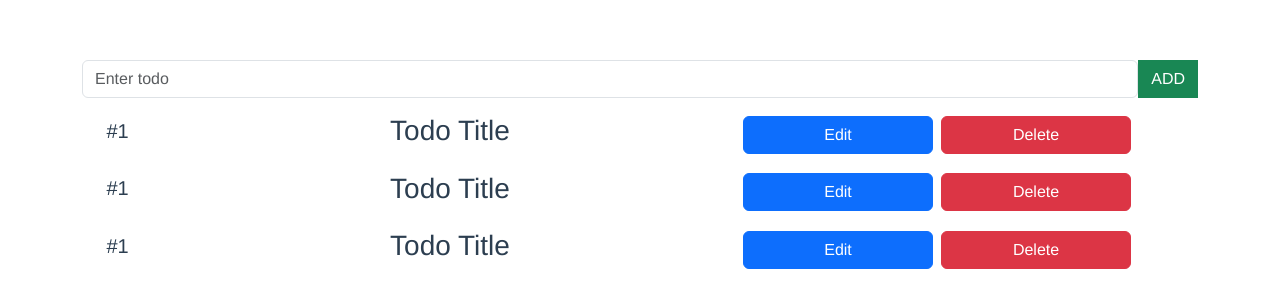
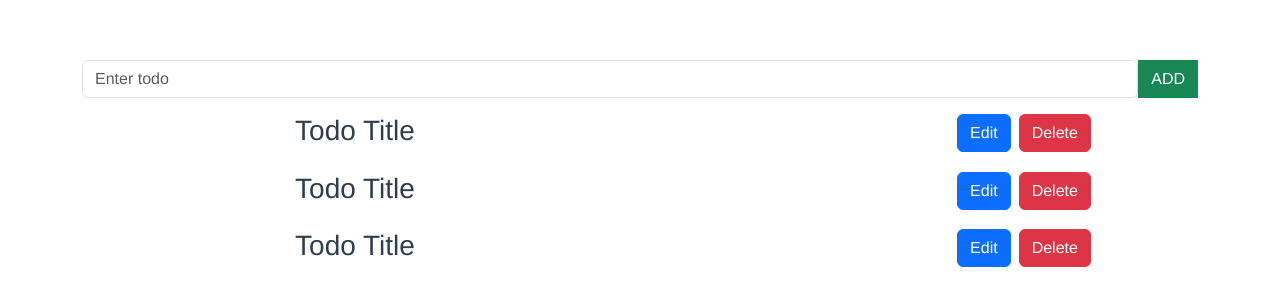
Before and after one commit to hninhnin0929/ToDoApp-V2, a Vue app: page / in a window 1280 px wide. Shown: the top 308 px of the page. Built offline with nearby package versions, Linux system fonts and the light colour scheme.

Commit message:
adjuct todo item ui

```diff
--- a/src/components/TodoItem.vue
+++ b/src/components/TodoItem.vue
@@ -1,10 +1,13 @@
 <template>
     <div>
-        <div class="row my-3 align-items-center d-flex todoitem">
-            <h5 class="col-1">#1</h5>
+        <div class="row my-3 justify-content-between d-flex">
+            <!-- <h5 class="col-1">#1</h5> -->
             <h3 class="col-6">Todo Title</h3>
-            <button class="btn btn-primary mx-2 col-2">Edit</button>
-            <button class="btn btn-danger col-2">Delete</button>
+            <div class="col-4">
+                <button class="btn btn-primary mx-2 ">Edit</button>
+                <button class="btn btn-danger ">Delete</button>
+            </div>
+
         </div>
     </div>
 </template>
```
